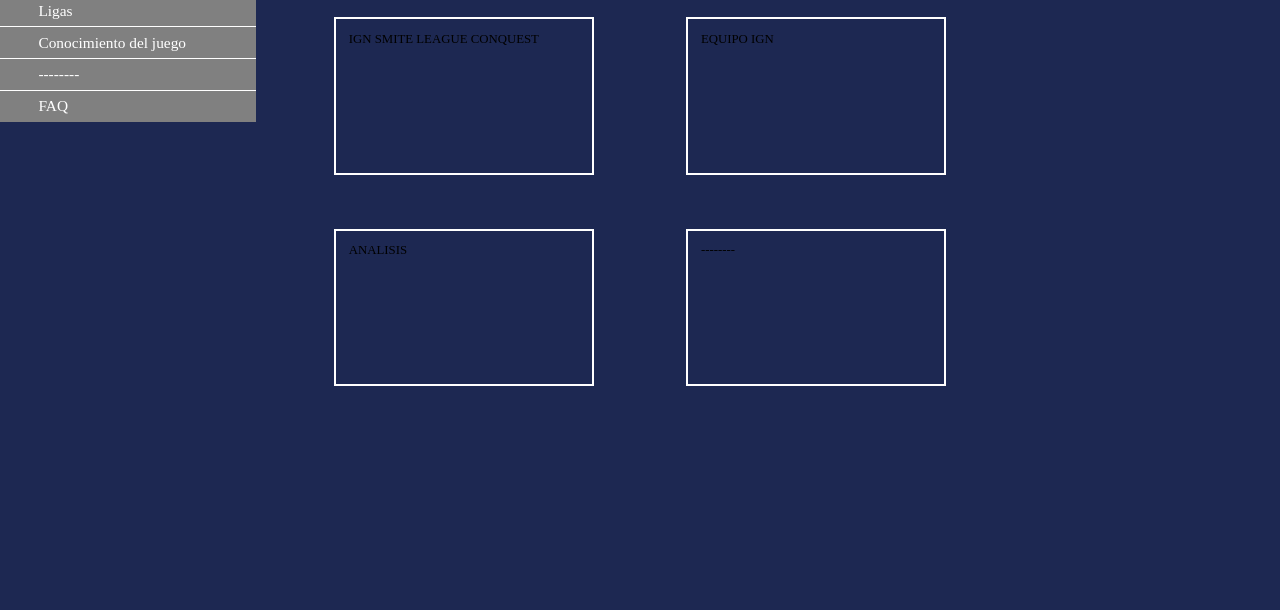
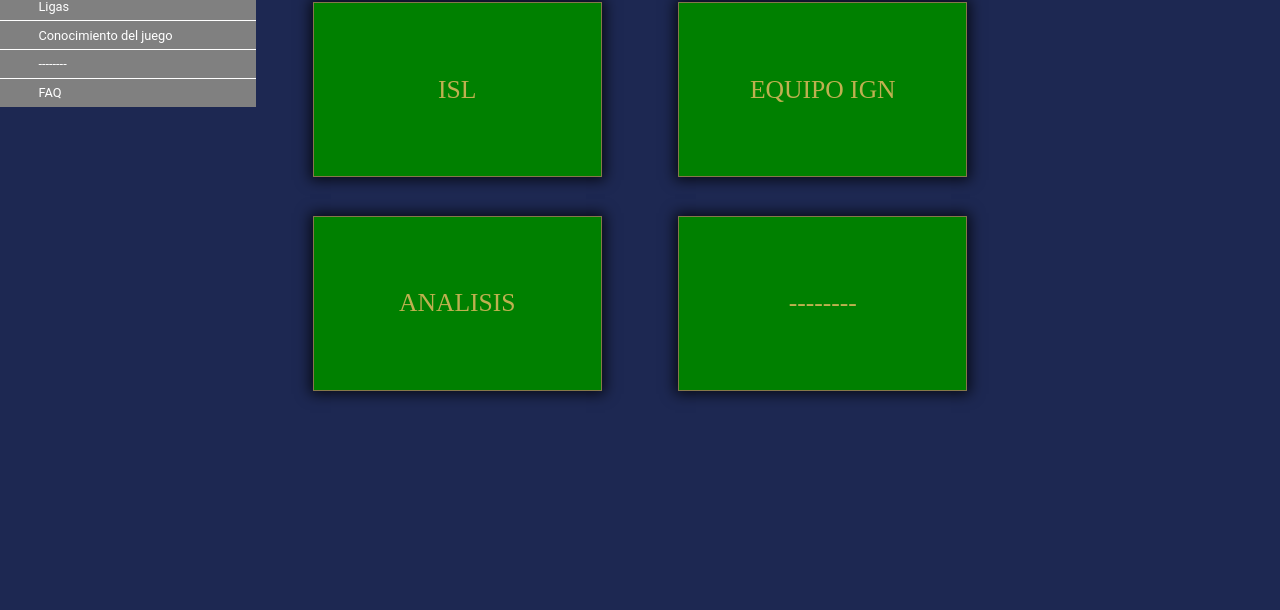
Before and after one commit to genis99/genis99.github.io, a plain HTML site: page index.html in a window 1280 px wide. Shown: the part 190-800 px from the top of the page. Drawn offline with Linux system fonts and the light colour scheme.

Commit message:
modelant main

```diff
--- a/index.html
+++ b/index.html
@@ -37,10 +37,10 @@
 		</ul>
 	</nav>
 	<main>
-		<div> IGN SMITE LEAGUE CONQUEST</div>
-		<div> EQUIPO IGN </div>
-		<div> ANALISIS </div>
-		<div> -------- </div>
+		<div> <p> ISL </p> </div>
+		<div> <p> EQUIPO IGN </p> </div>
+		<div> <p> ANALISIS </p> </div>
+		<div> <p> -------- </p> </div>
 	</main>
 	<content>
 
--- a/web.css
+++ b/web.css
@@ -31,8 +31,9 @@ nav > ul > li {
 	padding: 0.5vw 0;
 	text-align: left;
 	background-color: grey;
-	font-size: 1.2vw;
+	font-size: 1vw;
 	display: grid;
+	font-family: roboto,sans-serif!important;
 }
 
 nav > ul > li:not(:last-child) {
@@ -92,17 +93,23 @@ main {
 	display: flex;
 	flex-wrap: wrap;
 	justify-content: center;
+	position: relative;
 }
 
 main > div {
 	border: 2px solid white;
-	font-size: 1vw;
-	padding: 1vw;
-	margin: 7% 6% 0 6%;
-	width: 18vw;
-	height: 10vw;
-	align-items: center;
+	font-size: 2vw;
+	margin: 5% 5% 0 5%;
+	width: 20vw;
+	height: 80%;
+	text-align: center;
+	padding: 6% 2%;
+	color: rgb(191, 176, 80);
+	background: green;
+	border: 1px solid #85784a;
+	box-shadow: 0 0 13px 3px rgba(0,0,0,.75);
 }
+
 
 /* -------------------------------------------------------------------------------------------------- */
 
```
